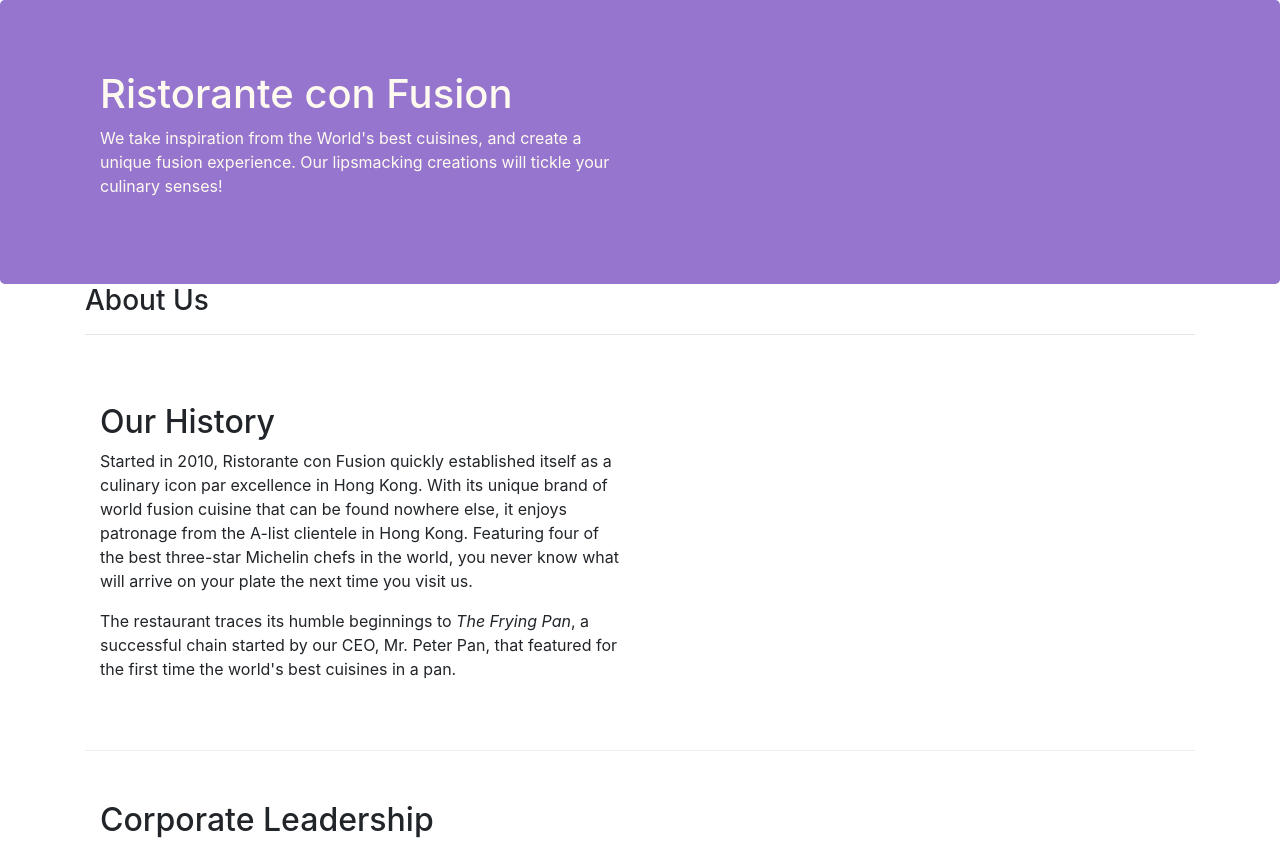
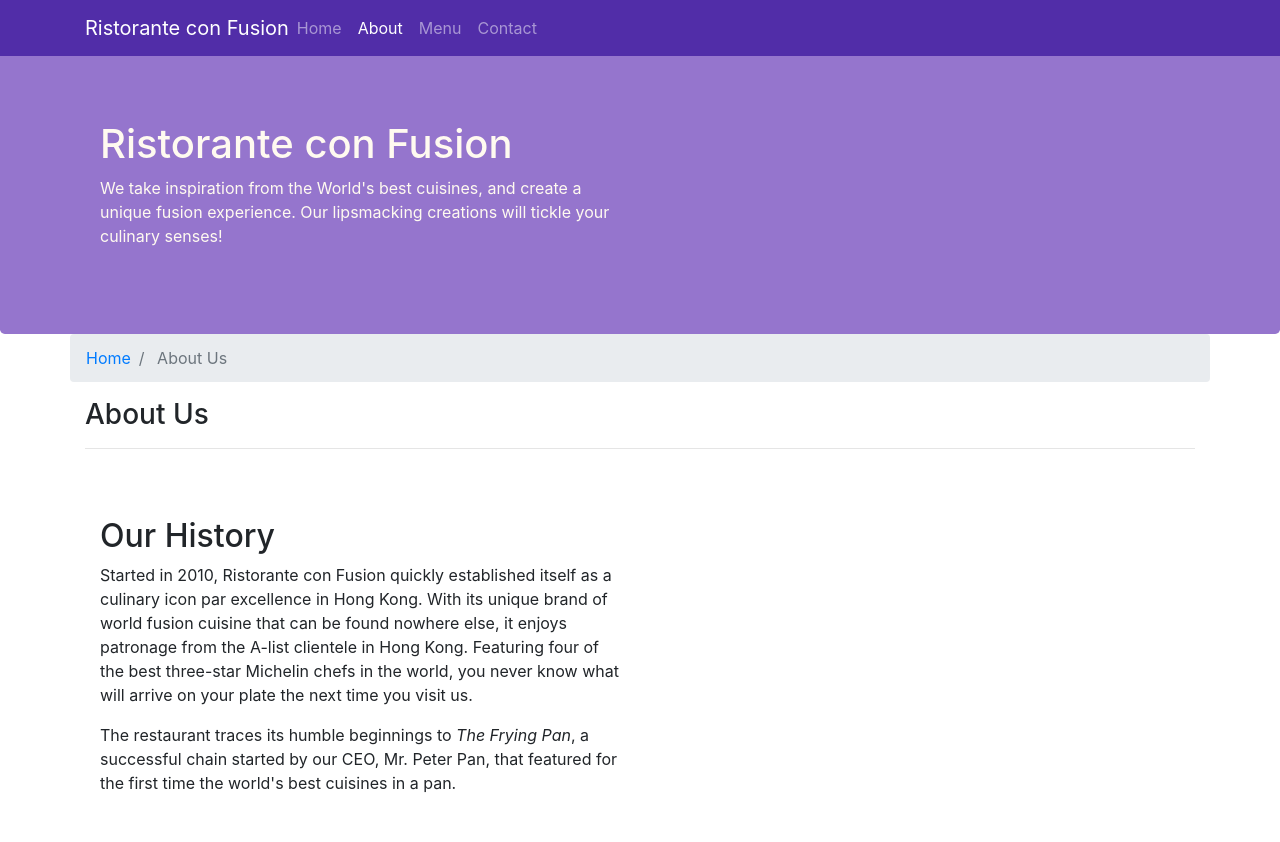
Before and after one commit to ab007shetty/bootstrap4, a website: page aboutus.html in a window 1280 px wide. Shown: the top 842 px of the page. Drawn offline with nearby package versions, Linux system fonts and the light colour scheme.

Commit message:
navbar and breadcrumb

```diff
--- a/aboutus.html
+++ b/aboutus.html
@@ -4,15 +4,35 @@
 <head>
     <title>Ristorante Con Fusion : About Us</title>
 
-	<meta charset="utf-8">
-	<meta name="viewport" content="width=device-width, initial-scale=1, shrink-to-fit=no">
-	<meta http-equiv="x-ua-compatible" content="ie-edge">
+    <!-- Required meta tags always come first -->
+    <meta charset="utf-8">
+    <meta name="viewport" content="width=device-width, initial-scale=1, shrink-to-fit=no">
+    <meta http-equiv="x-ua-compatible" content="ie=edge">
 
-	<link rel="stylesheet" href="node_modules/bootstrap/dist/css/bootstrap.min.css">
+    <!-- Bootstrap CSS -->
+    <link rel="stylesheet" href="node_modules/bootstrap/dist/css/bootstrap.min.css">
 	<link rel="stylesheet" href="css/styles.css">
 </head>
 
 <body>
+		<nav class="navbar navbar-dark navbar-expand-sm fixed-top">
+	<div class="container">
+			<a class="navbar-brand mr-auto" href="./index.html" >Ristorante con Fusion</a>
+
+			<button class="navbar-toggler" type="button" data-toggle="collapse" data-target="#Navbar">
+				<span class="navbar-toggler-icon"> </span>
+			</button>
+
+		<div class="collapse navbar-collapse" id="Navbar">
+		<ul class="navbar-nav mr-auto">
+			<li class="nav-item "> <a class="nav-link" href="./index.html"> Home </a> </li>
+				<li class="nav-item active"> <a class="nav-link" href="aboutus.html"> About</a> </li>
+					<li class="nav-item"> <a class="nav-link" href="#"> Menu </a> </li>
+						<li class="nav-item"> <a class="nav-link" href="#">Contact </a> </li>
+		</ul>
+		</div>
+	</div>
+	</nav>
 
     <header class="jumbotron">
         <div class="container">
@@ -28,8 +48,15 @@
     </header>
 
     <div class="container">
-		<div>
-		<div>
+		<div class="row">
+			<ol class="col-12 breadcrumb">
+			<li class="breadcrumb-item"> <a href="./index.html">Home </a> </li>
+			<li class="breadcrumb-item active"> About Us </li>
+
+
+			</ol>
+
+		<div class="col-12">
                <h3>About Us</h3>
                <hr>
             </div>
@@ -68,7 +95,7 @@
                 <div class="col-4 offset-1 col-sm-2">
                     <h5>Links</h5>
                     <ul class="list-unstyled">
-                        <li><a href="#">Home</a></li>
+                        <li><a href="./index.html">Home</a></li>
                         <li><a href="#">About</a></li>
                         <li><a href="#">Menu</a></li>
                         <li><a href="#">Contact</a></li>
@@ -105,10 +132,10 @@
         </div>
     </footer>
 
-		<script src="node_modules/jquery/dist/jquery.slim.min.js"></script>
-		<script src="node_modules/popper.js/dist//umd/popper.min.js"></script>
-		<script src="node_modules/bootstarp/dist/js/bootstrap.min.js"></script>
-
+    <!-- jQuery first, then Popper.js, then Bootstrap JS. -->
+    <script src="node_modules/jquery/dist/jquery.slim.min.js"></script>
+    <script src="node_modules/popper.js/dist/umd/popper.min.js"></script>
+    <script src="node_modules/bootstrap/dist/js/bootstrap.min.js"></script>
 </body>
 
 </html>
--- a/css/styles.css
+++ b/css/styles.css
@@ -28,3 +28,12 @@
 	margin: 0px;
 	color: #0f0f0f;
 }
+
+body{
+	padding: 50px 0px 0px 0px;
+	z-index: 0;
+}
+
+.navbar-dark{
+	background-color: #512da8;
+}
```
Also changed, not shown: index.html (+28 -9 lines).
